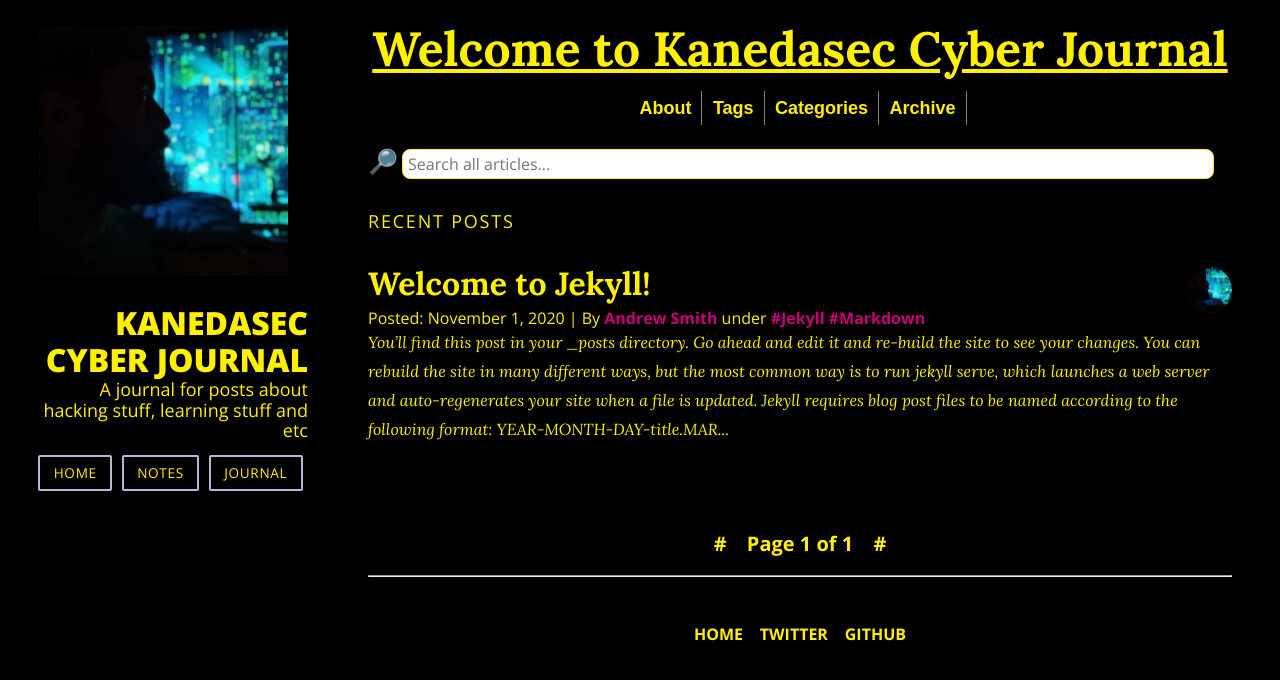
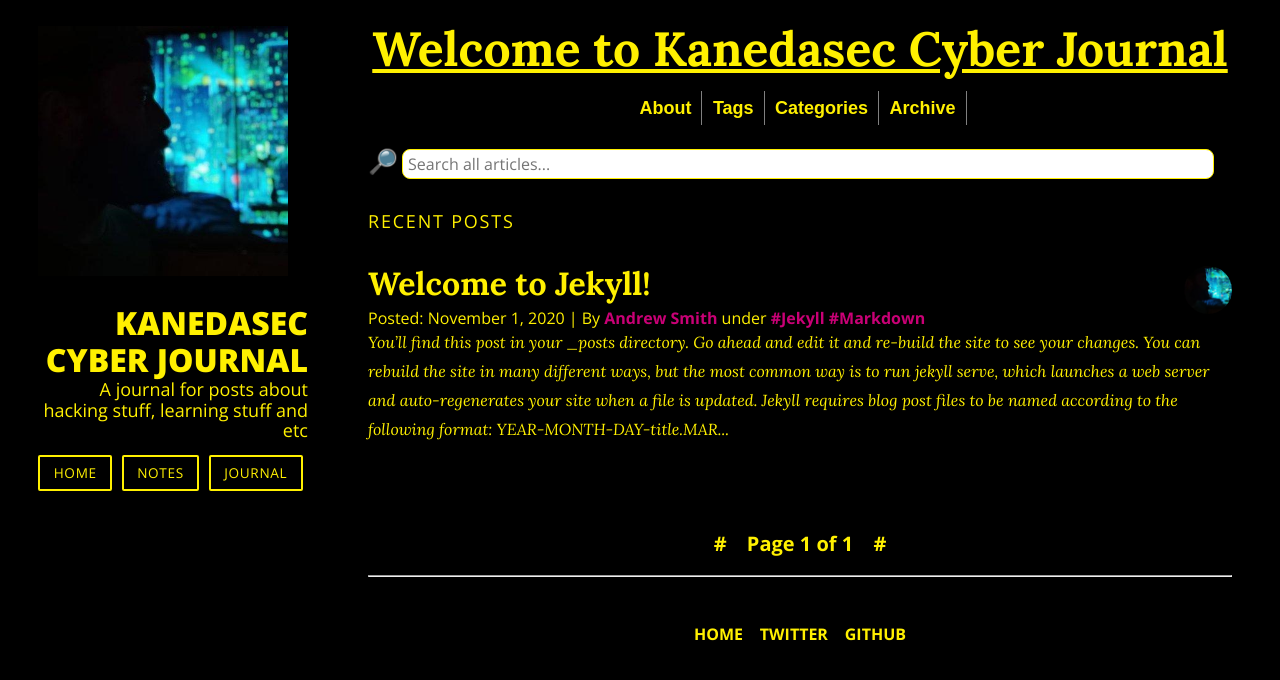
Before and after one commit to kanedasec/kanedasec.github.io, a Jekyll site: the page built from index.html, in a window 1280 px wide. Shown: the top 680 px of the page. Built offline with Jekyll 4.4.1, drawn with Linux system fonts in a browser that asks for light colours; nearby versions of some CDN libraries; the list of posts is cut into pages by our own code.

Commit message:
Update main.css

```diff
--- a/assets/main.css
+++ b/assets/main.css
@@ -172,7 +172,7 @@ footer .pure-menu-link:hover {
 
 .nav-item a {
   background: transparent;
-  border: 2px solid rgb(195, 176, 219);
+  border: 2px solid #fff000;
   color: #fff000;
   margin-top: 1em;
   margin-right: 5px;
@@ -183,7 +183,7 @@ footer .pure-menu-link:hover {
 
 .nav-item a:hover,
 .nav-item a:focus {
-  border: 2px solid rgb(61, 70, 201);
+  border: 2px solid #c90076;
   text-decoration: none;
 }
 
```
